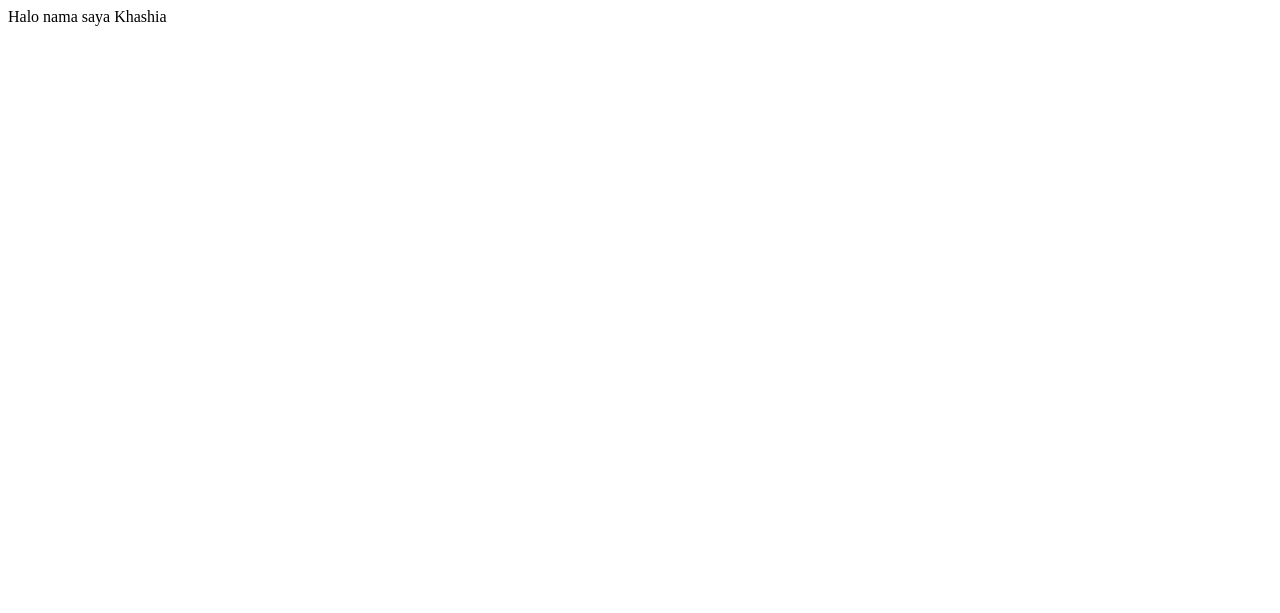
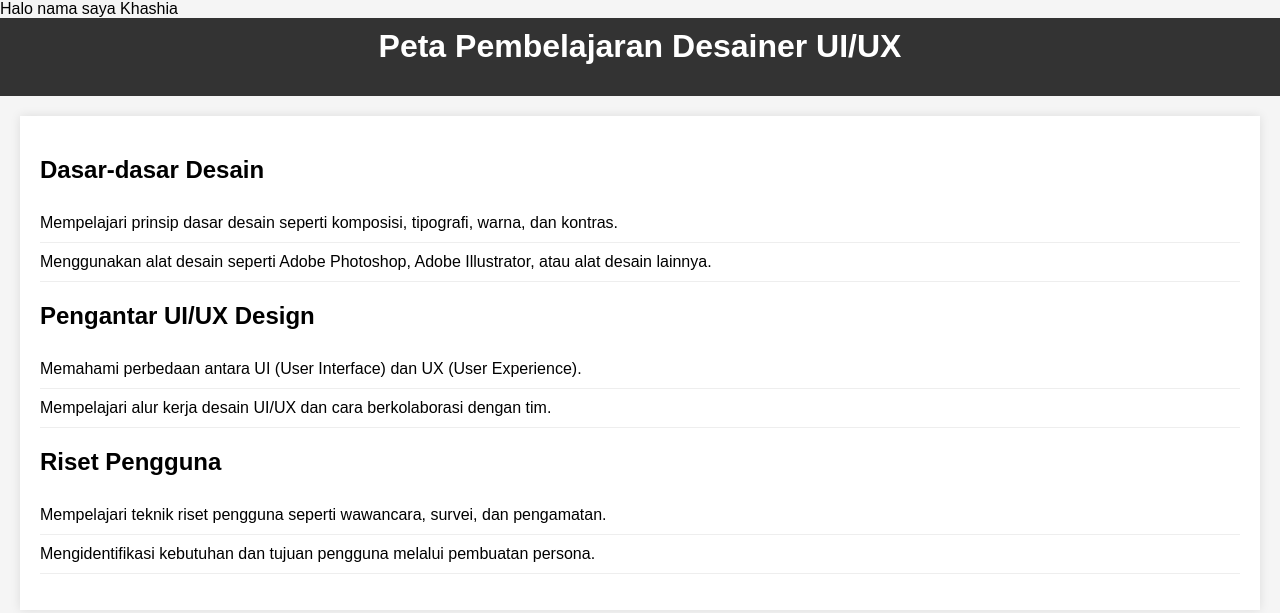
Before and after one commit to khashialathiifa/khashialathiifa.github.io, a plain HTML site: page index.html in a window 1280 px wide. Drawn offline with Linux system fonts and the light colour scheme.

Commit message:
Update index.html

```diff
--- a/index.html
+++ b/index.html
@@ -1 +1,76 @@
 Halo nama saya Khashia
+<!DOCTYPE html>
+<html lang="en">
+<head>
+<meta charset="UTF-8">
+<meta name="viewport" content="width=device-width, initial-scale=1.0">
+<title>Peta Pembelajaran Desainer UI/UX</title>
+<style>
+  body {
+    font-family: Arial, sans-serif;
+    margin: 0;
+    padding: 0;
+    background-color: #f5f5f5;
+  }
+  header {
+    background-color: #333;
+    color: #fff;
+    text-align: center;
+    padding: 10px 0;
+  }
+  .container {
+    max-width: 1200px;
+    margin: 20px auto;
+    padding: 20px;
+    background-color: #fff;
+    box-shadow: 0px 0px 10px rgba(0, 0, 0, 0.1);
+  }
+  h1 {
+    margin-top: 0;
+  }
+  h2 {
+    margin-top: 20px;
+  }
+  ul {
+    list-style: none;
+    padding: 0;
+  }
+  li {
+    padding: 10px 0;
+    border-bottom: 1px solid #eee;
+  }
+  @media screen and (max-width: 600px) {
+    .container {
+      padding: 10px;
+    }
+  }
+</style>
+</head>
+<body>
+  <header>
+    <h1>Peta Pembelajaran Desainer UI/UX</h1>
+  </header>
+  <div class="container">
+    <h2>Dasar-dasar Desain</h2>
+    <ul>
+      <li>Mempelajari prinsip dasar desain seperti komposisi, tipografi, warna, dan kontras.</li>
+      <li>Menggunakan alat desain seperti Adobe Photoshop, Adobe Illustrator, atau alat desain lainnya.</li>
+    </ul>
+
+    <h2>Pengantar UI/UX Design</h2>
+    <ul>
+      <li>Memahami perbedaan antara UI (User Interface) dan UX (User Experience).</li>
+      <li>Mempelajari alur kerja desain UI/UX dan cara berkolaborasi dengan tim.</li>
+    </ul>
+
+    <h2>Riset Pengguna</h2>
+    <ul>
+      <li>Mempelajari teknik riset pengguna seperti wawancara, survei, dan pengamatan.</li>
+      <li>Mengidentifikasi kebutuhan dan tujuan pengguna melalui pembuatan persona.</li>
+    </ul>
+
+    <!-- Tambahkan langkah-langkah lainnya di sini -->
+
+  </div>
+</body>
+</html>
```
